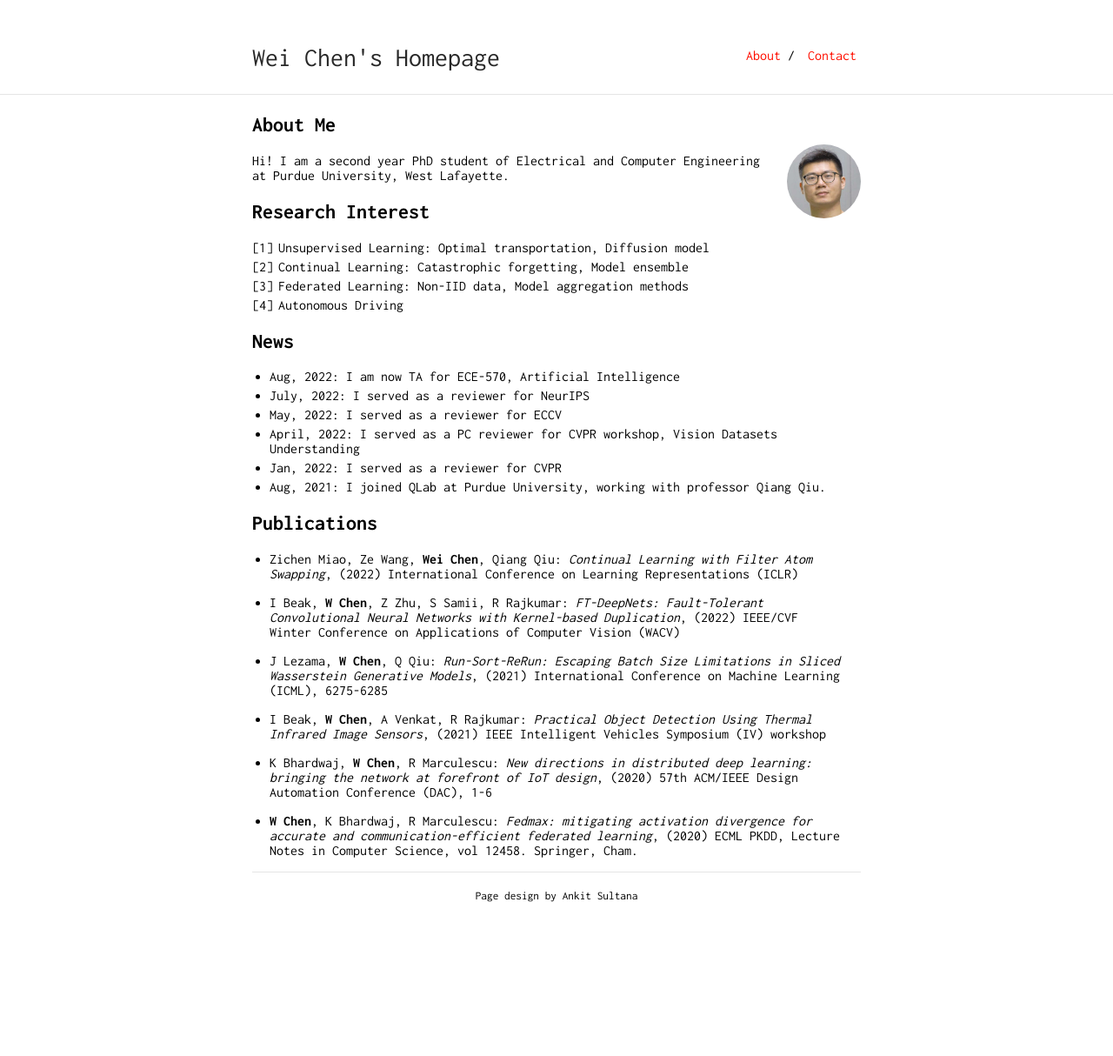
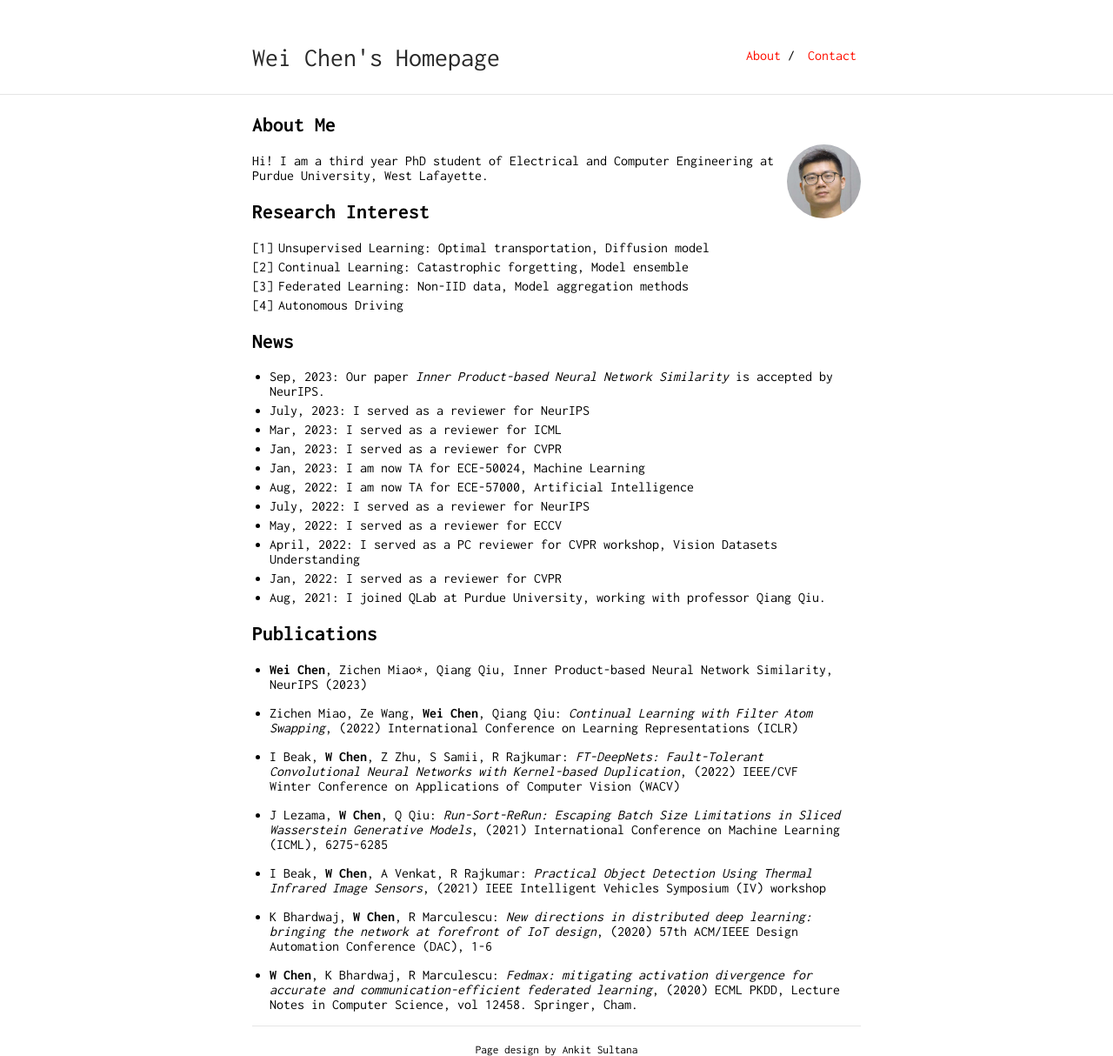
Before and after one commit to weichennone/myhomepage, a Jekyll site: the page built from index.md, in a window 1280 px wide. Shown: the whole page at 87% size. Built offline with Jekyll 4.4.1, drawn with Linux system fonts in a browser that asks for light colours; our own code applies the rules of GitHub Pages for plain Markdown files; before the commit the page ends 1037 px from its top, so only the background shows below that.

Commit message:
Update index.md

```diff
--- a/index.md
+++ b/index.md
@@ -6,7 +6,7 @@ layout: default
 
 <img class="profile-picture" src="weichen.jpeg">
 
-Hi! I am a second year PhD student of Electrical and Computer Engineering at Purdue University, West Lafayette.
+Hi! I am a third year PhD student of Electrical and Computer Engineering at Purdue University, West Lafayette.
 
 <!-- This is a [link](http://google.com). -->
 
@@ -21,7 +21,12 @@ Hi! I am a second year PhD student of Electrical and Computer Engineering at Pur
 
 ## News
 
-* Aug, 2022: I am now TA for ECE-570, Artificial Intelligence
+* Sep, 2023: Our paper *Inner Product-based Neural Network Similarity* is accepted by NeurIPS.
+* July, 2023: I served as a reviewer for NeurIPS
+* Mar, 2023: I served as a reviewer for ICML
+* Jan, 2023: I served as a reviewer for CVPR
+* Jan, 2023: I am now TA for ECE-50024, Machine Learning
+* Aug, 2022: I am now TA for ECE-57000, Artificial Intelligence
 * July, 2022: I served as a reviewer for NeurIPS
 * May, 2022: I served as a reviewer for ECCV
 * April, 2022: I served as a PC reviewer for CVPR workshop, Vision Datasets Understanding
@@ -29,6 +34,8 @@ Hi! I am a second year PhD student of Electrical and Computer Engineering at Pur
 * Aug, 2021: I joined QLab at Purdue University, working with professor Qiang Qiu.
 
 ## Publications
+
+* **Wei Chen**, Zichen Miao*, Qiang Qiu, Inner Product-based Neural Network Similarity, NeurIPS (2023)
 
 * Zichen Miao, Ze Wang, **Wei Chen**, Qiang Qiu: *Continual Learning with Filter Atom Swapping*, (2022) International Conference on Learning Representations (ICLR)
 
```
